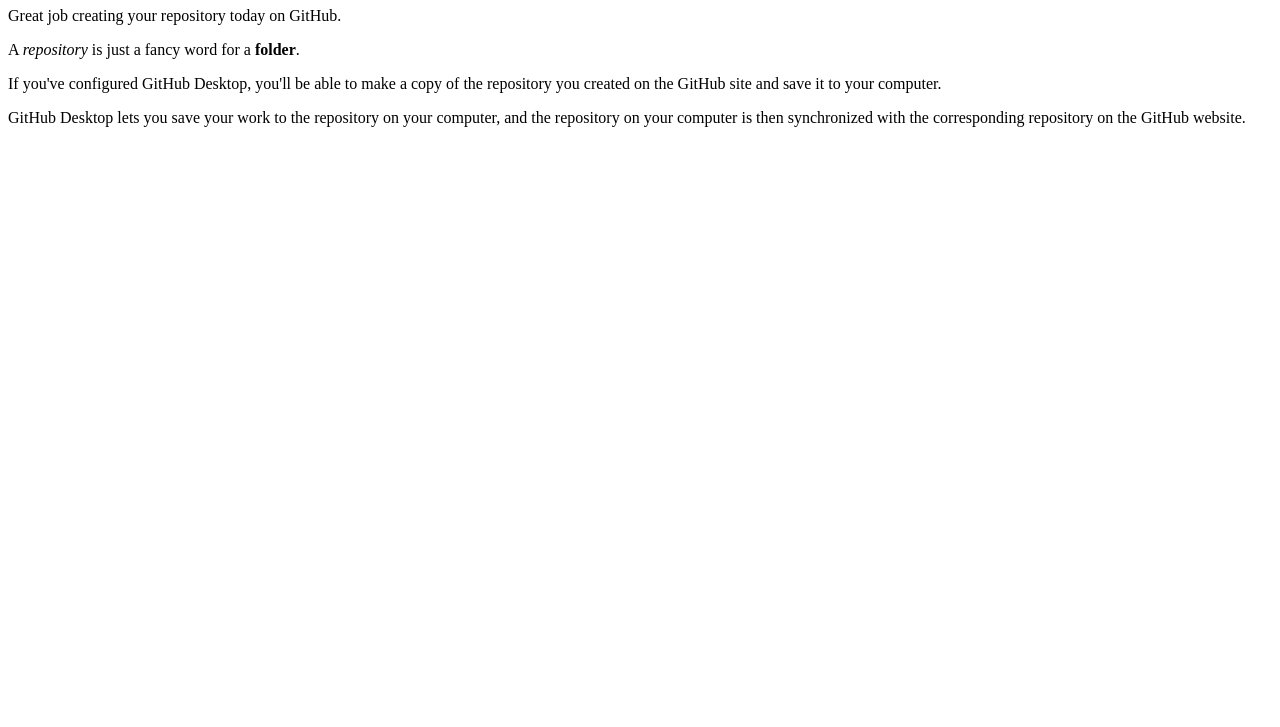
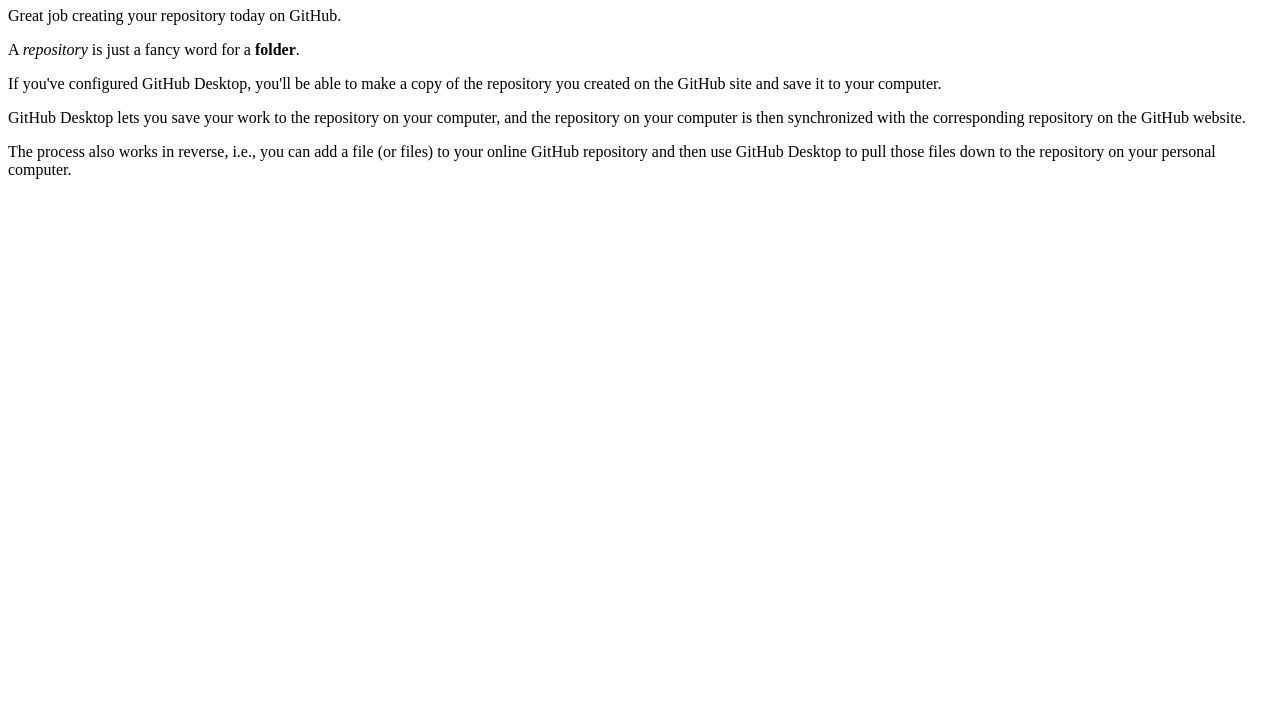
Before and after one commit to KatelynCurtiss/wad-kc24, a plain HTML site: page test-page.html in a window 1280 px wide. Shown: the part 73-800 px from the top of the page. Drawn offline with Linux system fonts and the light colour scheme.

Commit message:
Update test-page.html

```diff
--- a/test-page.html
+++ b/test-page.html
@@ -17,5 +17,7 @@
 
 	<p>GitHub Desktop lets you save your work to the repository on your computer, and the repository on your computer is then synchronized with the corresponding repository on the GitHub website.</p>
 
+	<p>The process also works in reverse, i.e., you can add a file (or files) to your online GitHub repository and then use GitHub Desktop to pull those files down to the repository on your personal computer.</p>
+
 </body>
 </html>
```
